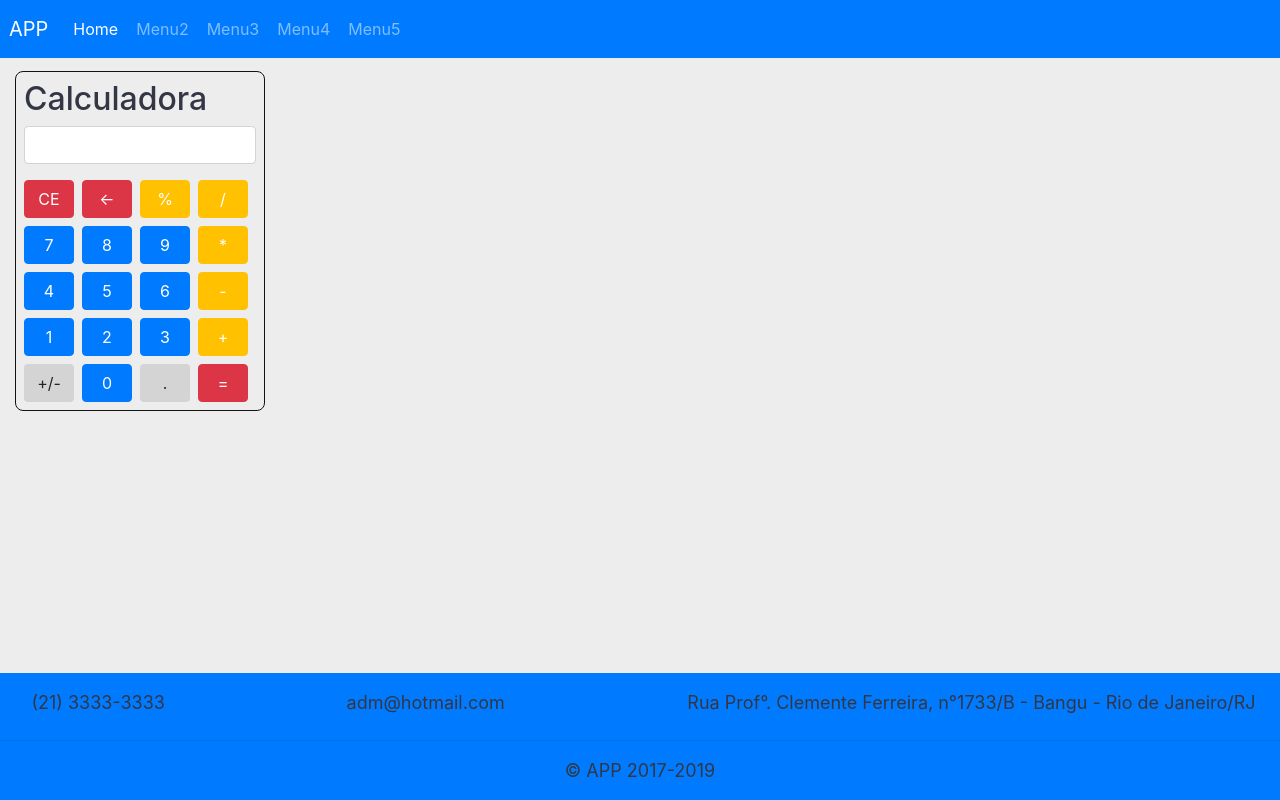
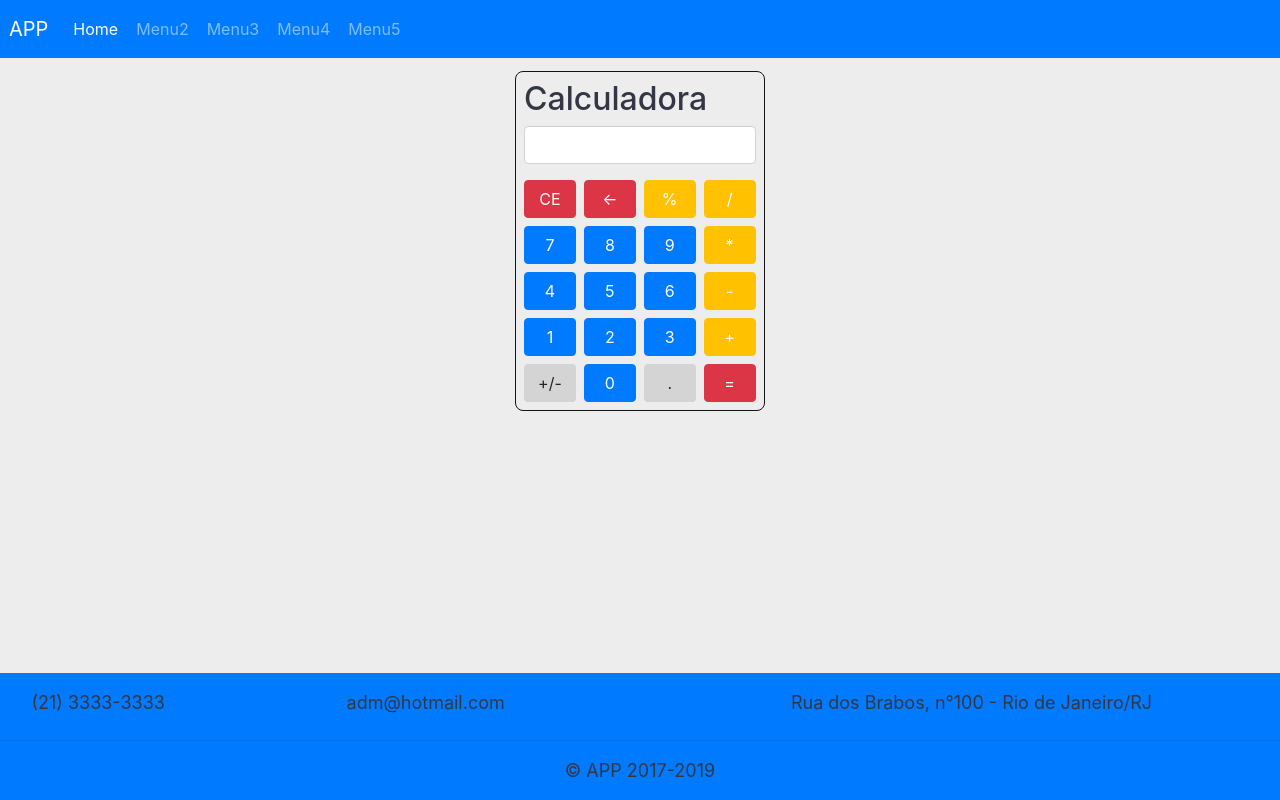
Before and after one commit to lucas-242/Calculator, an Angular app: page /home in a window 1280 px wide. Built offline with nearby package versions, Linux system fonts and the light colour scheme.

Commit message:
arrumando layout

```diff
--- a/src/app/layout/footer/footer.component.html
+++ b/src/app/layout/footer/footer.component.html
@@ -11,7 +11,7 @@
     </div>
     <div class="col-12 col-md-6 py-2">
       <i class="fa fa-map-marker mx-1"></i>
-      <span class="">Rua Prof°. Clemente Ferreira, n°1733/B - Bangu - Rio de Janeiro/RJ</span>
+      <span class="">Rua dos Brabos, n°100 - Rio de Janeiro/RJ</span>
     </div>
   </div>
 
--- a/src/app/routes/home/home.component.html
+++ b/src/app/routes/home/home.component.html
@@ -1,16 +1,19 @@
-<div class="calculator px-2">
-    <h2 class="mt-2">Calculadora</h2>
+<div class="calculator px-2 mx-auto">
+    <div>
+        <h2 class="mt-2">Calculadora</h2>
+    </div>
 
     <input class="form-control mb-3" type="text" [(ngModel)]="screen" />
 
     <div class="btn-group-vertical" role="buttons" aria-label="Buttons">
         <div class="mb-2" *ngFor="let line of linesOfButtons">
-            <button class="btn mr-2" *ngFor="let button of line" type="button" (click)="onClickButton(button)"
+            <button class="btn" *ngFor="let button of line; let i = index" type="button" (click)="onClickButton(button)"
                 [ngClass]="{
                 'btn-primary': button.type === 'number',
                 'btn-warning': button.type === 'operator',
                 'btn-grey': button.type === 'signal',
-                'btn-danger': button.type === 'action'}">
+                'btn-danger': button.type === 'action',
+                'mr-2': i != 3 }">
                 {{ button.value }}
             </button>
         </div>
--- a/src/app/routes/home/home.component.scss
+++ b/src/app/routes/home/home.component.scss
@@ -5,7 +5,7 @@
 }
 
 .btn {
-    width: 50px;
+    width: 51.9px;
 }
 
 .btn-warning {
```
